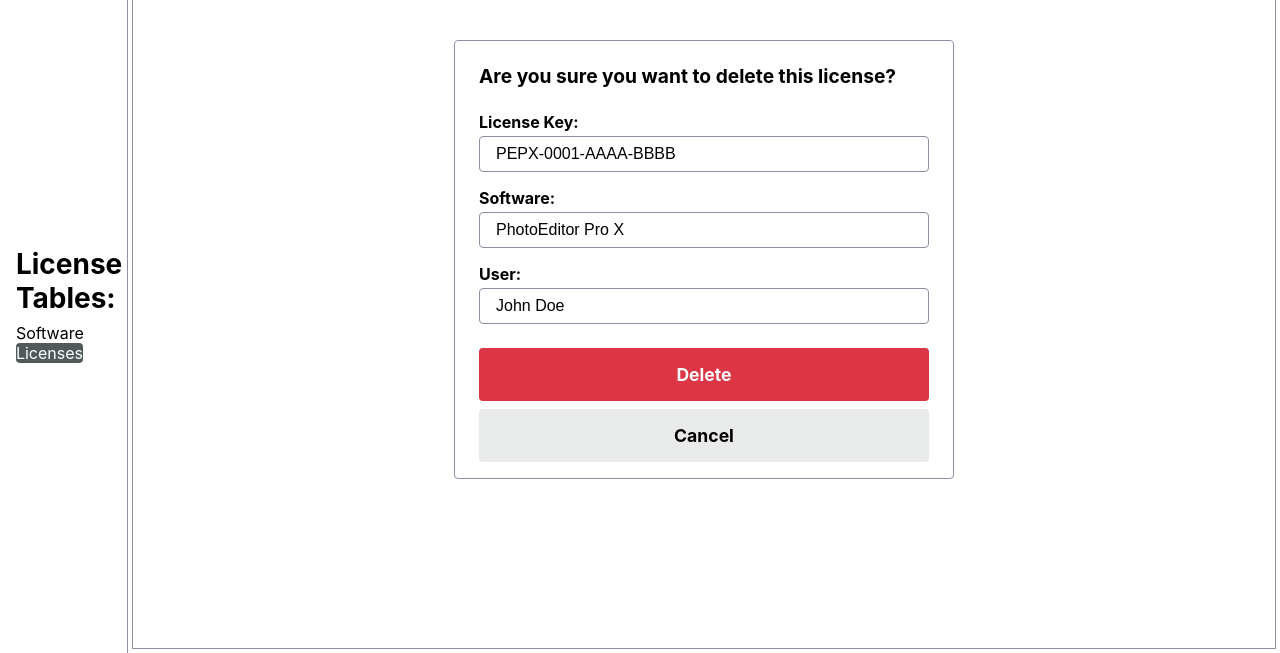
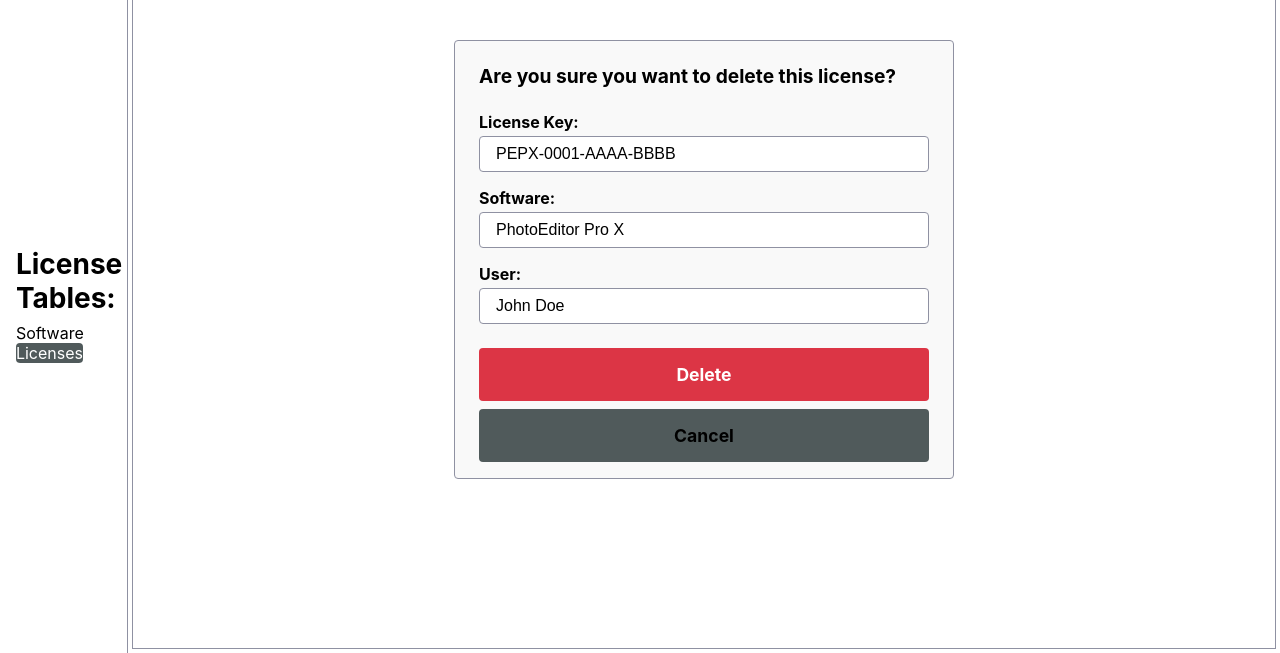
Before and after one commit to xPietrUx/Inventory-Shop-System, a Django app: page /licenses/license/1/delete/ in a window 1280 px wide. Shown: the part 147-800 px from the top of the page. Run offline with Django 5.2, Linux system fonts and the light colour scheme; data comes from the database, SQL or seed files in the repository.

Commit message:
style: update background color for consistency in license-delete.css

```diff
--- a/licenses/static/licenses/css/license/license-delete.css
+++ b/licenses/static/licenses/css/license/license-delete.css
@@ -13,7 +13,7 @@
 	margin: var(--spacing-lg) auto;
 	padding: var(--spacing-lg) var(--spacing-lg) var(--spacing-md)
 		var(--spacing-lg);
-  background: var(--body-bg);
+	background: #f9f9f9;
 	border-radius: var(--border-radius);
 	border: var(--border-width) solid var(--primary-color);
 	box-shadow: none;
@@ -77,7 +77,7 @@
 
 .user-form-container a.cancel {
 	width: 100%;
-  background: #e9eaea;
+	background: var(--secondary-color);
 	color: var(--text-color);
 	font-size: 1.1em;
 	font-weight: var(--font-weight-bold);
```
Lines whose indentation alone changed are shown as unchanged.
